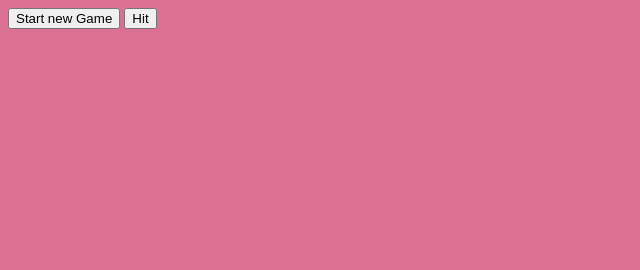
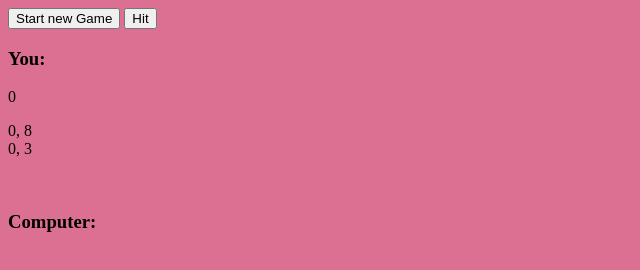
Before and after one commit to CasperHogstrom/U220923X1, a plain HTML site: page public/index.html in a window 1280 px wide. Both pictures are taken after a click on the button "Start new Game". Shown: the whole page, without its empty margins (0-640 px from the left). Drawn offline with Linux system fonts and the light colour scheme.

Commit message:
Trying to make the sum for the player work

```diff
--- a/public/app.js
+++ b/public/app.js
@@ -4,6 +4,9 @@ var value;
 Cards = [color, value];
 
 var CardsPlayed = [];
+
+var OutputCards = document.getElementById('outputcards');
+
 
 DrawCardFn = () => {
     var DrawRandomCard = (max) => Math.floor(Math.random(Cards) * max);
@@ -12,10 +15,9 @@ DrawCardFn = () => {
     CardDrawn = {color, value};
     CheckCard(`${CardDrawn.color}, ${CardDrawn.value}`);
     console.table(Cards);
-    console.table(CardsPlayed)
 };
 
-CheckCard = (color) => {
+CheckCard = () => {
     if (CardsPlayed.includes(`${CardDrawn.color}, ${CardDrawn.value}`)) {
         DrawCardFn();
     } else {
@@ -24,22 +26,43 @@ CheckCard = (color) => {
     };
 };
 
-StartGame = () => {
+StartGame = (OutputCards) => {
+    OutputCards = document.getElementById('outputcards');
+    OutputCards.innerHTML = '';
     Cards = [];
     CardsPlayed = [];
     for (i = 0; i < 2; i++) {
         DrawCardFn();
+        Write();
     };
 
     console.log(Cards)
 };
 
 
-Hit = () => {
+Hit = (OutputCards) => {
     DrawCardFn();
     console.log(Cards);
+    Write();
 
 };
+
+Write = () => {
+    OutputCards = document.getElementById('outputcards');
+    OutputCards.innerHTML += (`${color}, ${value} <br>`);
+
+    var PlayerSum = document.getElementById('outputsum')
+
+    let Total = 0;
+
+    for (var i=0; i < Cards.lenght; i++){
+        sum += Cards[i].value+1;
+    };
+
+    PlayerSum.innerHTML = Total;
+
+
+}
 
 Add = () => {
 
--- a/public/index.html
+++ b/public/index.html
@@ -14,6 +14,12 @@
 
         <button type="button" onclick="StartGame(), Add()">Start new Game</button>
         <button type="button" onclick="Hit(), Add()">Hit</button>
+        <br>
+        <h3>You:</h3> <p id="outputsum"></p>
+        <p id="outputcards"></p>
+        <br>
+        <h3>Computer:</h3> <p id="outputsum"></p>
+        <p id="outputcards"></p>
     </div>
 
 </body>
```
